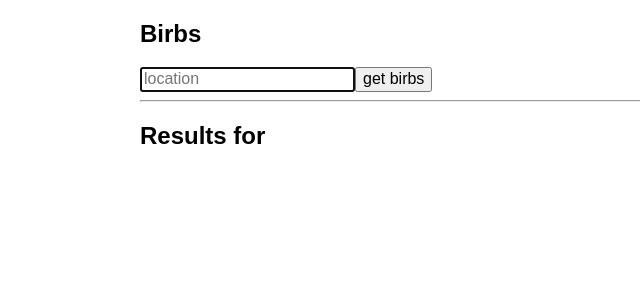
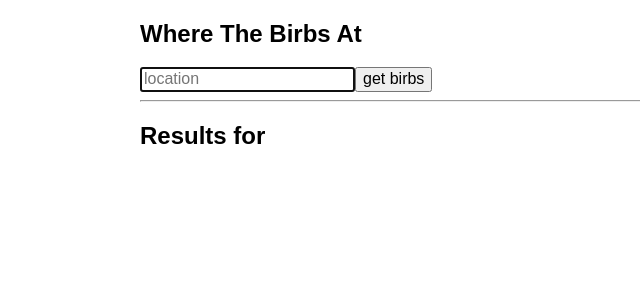
Before and after one commit to llkats/react-practice, a React (Create React App) app: page / in a window 1280 px wide. Shown: the top 300 px of the page, without its empty margins (0-640 px from the left). Built offline with nearby package versions, Linux system fonts and the light colour scheme.

Commit message:
add a funny title

```diff
--- a/src/App.js
+++ b/src/App.js
@@ -41,7 +41,7 @@ class App extends Component {
     return (
       <div className="birbs">
         <div className="birbs-header">
-          <h2>Birbs</h2>
+          <h2>Where The Birbs At</h2>
         </div>
         <BirbForm handleLocationChange={this.handleLocationChange} getBirbs={this.getBirbs} location={loc} />
         <hr/>
```
